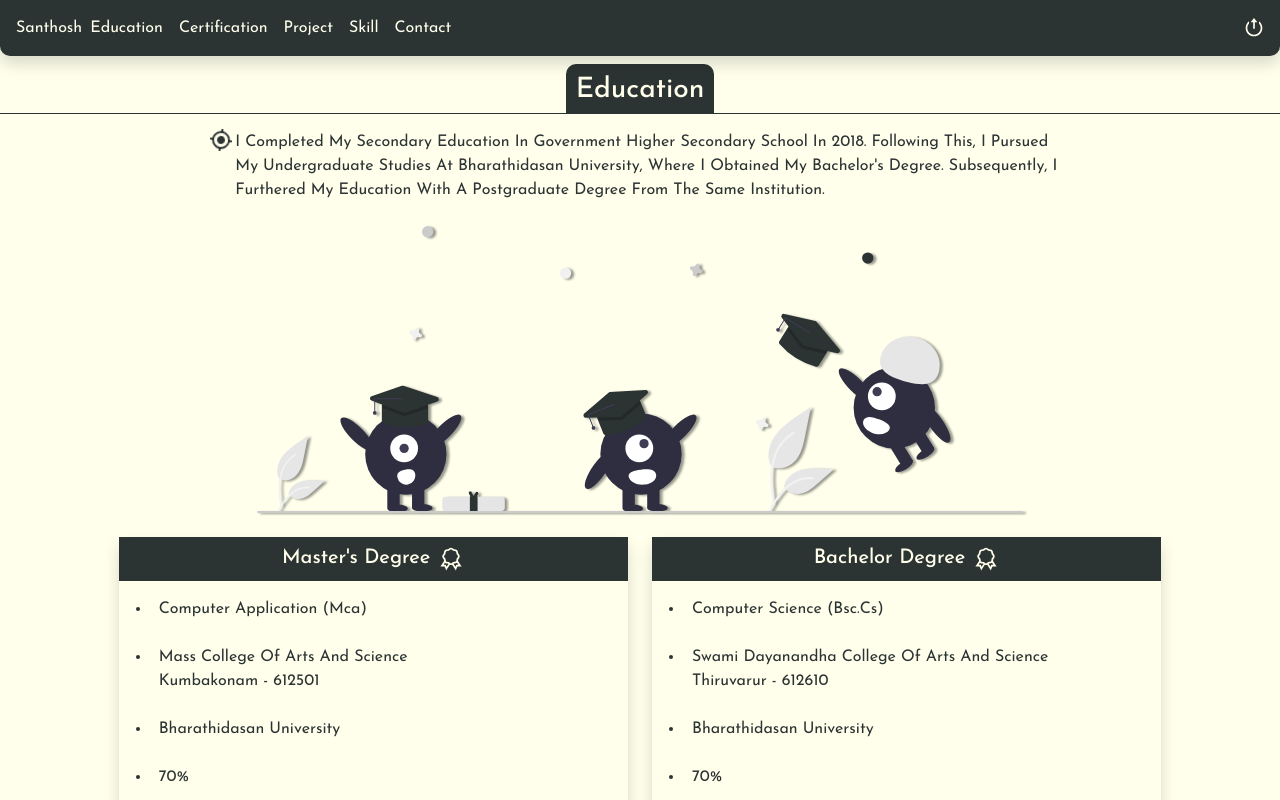
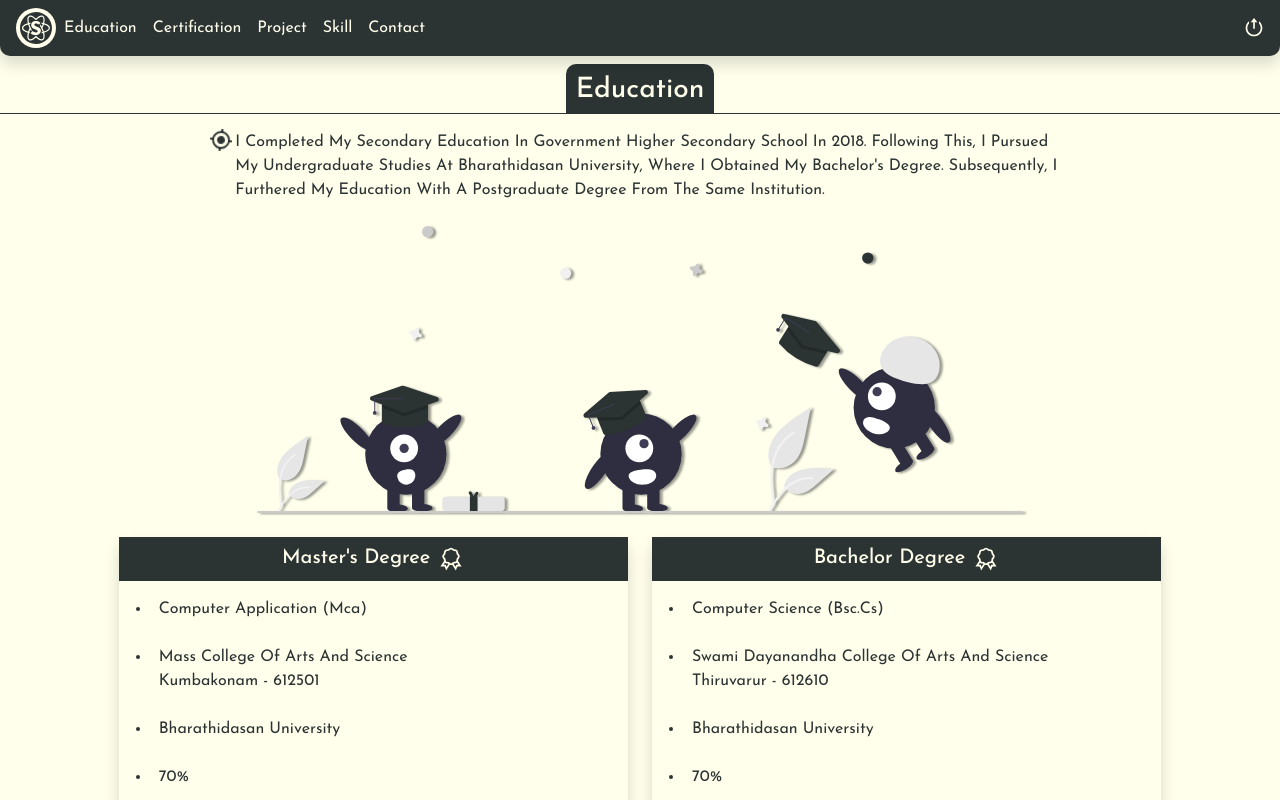
Before and after one commit to Santhosh10661/Portfolio, a React (Create React App) app: page / in a window 1280 px wide. Both pictures are taken after a click on the button "-Lets Go-". Shown: the top 800 px of the page. Built offline with nearby package versions, Linux system fonts and the light colour scheme.

Commit message:
nav logo

```diff
--- a/src/Nav.js
+++ b/src/Nav.js
@@ -3,6 +3,9 @@ import "./Css/Nav.css";
 import { HiOutlineMenuAlt3 } from "react-icons/hi";
 import { IoClose } from "react-icons/io5";
 import { RiLogoutCircleRLine } from "react-icons/ri";
+// import { FaReact } from "react-icons/fa";
+import { SiSemanticuireact } from "react-icons/si";
+
 import DataContext from "./ContextApi/DataContext";
 
 function Nav() {
@@ -33,8 +36,16 @@ function Nav() {
         borderRadius: "0 0 10px 10px",
       }}
     >
-      <span style={navTextClr} onClick={() => handleClosePage()}>
-        santhosh
+      <span
+        className="bgWhite p-1 rounded-circle d-flex justify-content-center align-items-center "
+        style={{
+          width: "fit-content",
+          cursor: "pointer",
+          aspectRatio: "1/1",
+        }}
+        onClick={() => handleClosePage()}
+      >
+        <SiSemanticuireact className="fs-2" />
       </span>
       <button
         className="navbar-toggler"
```
